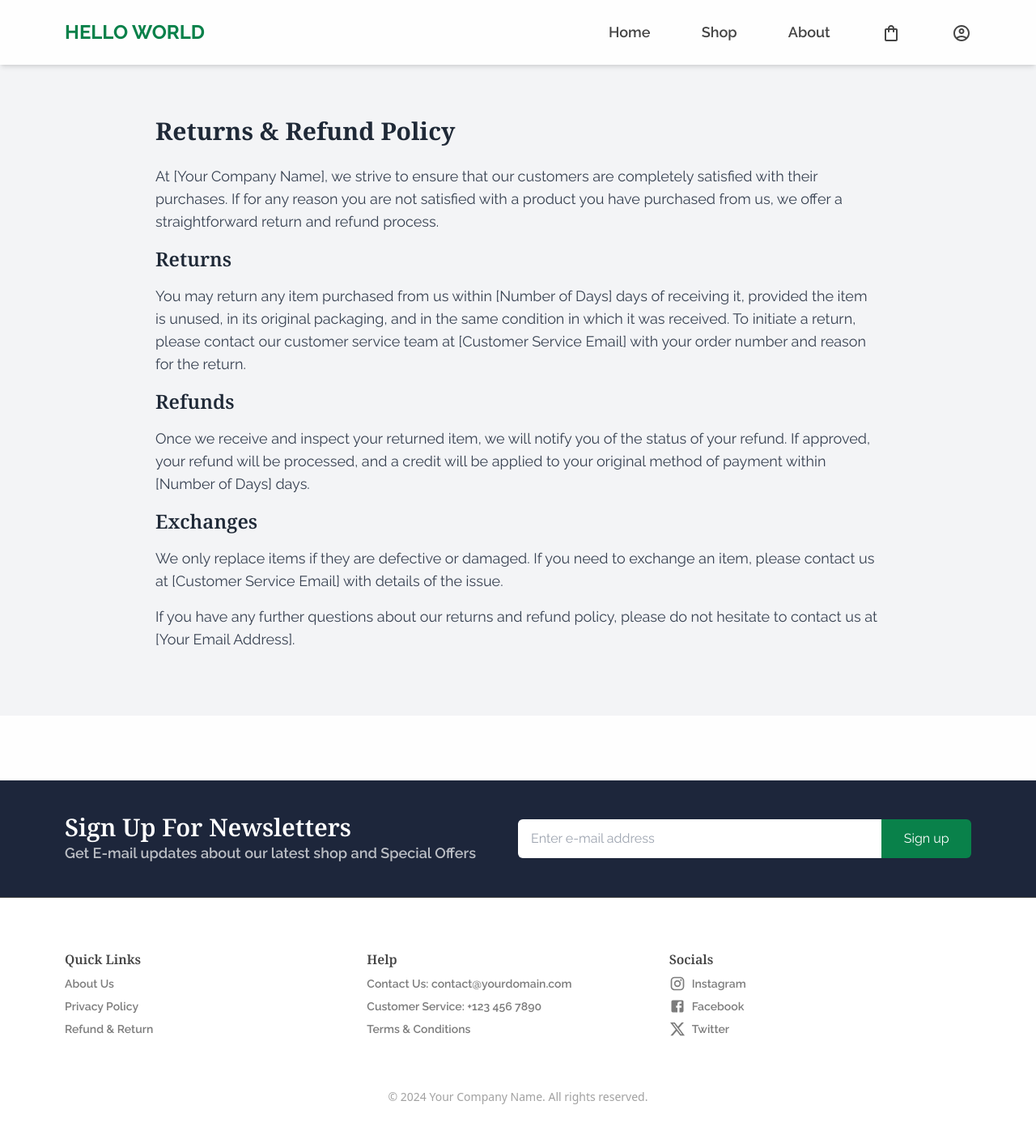
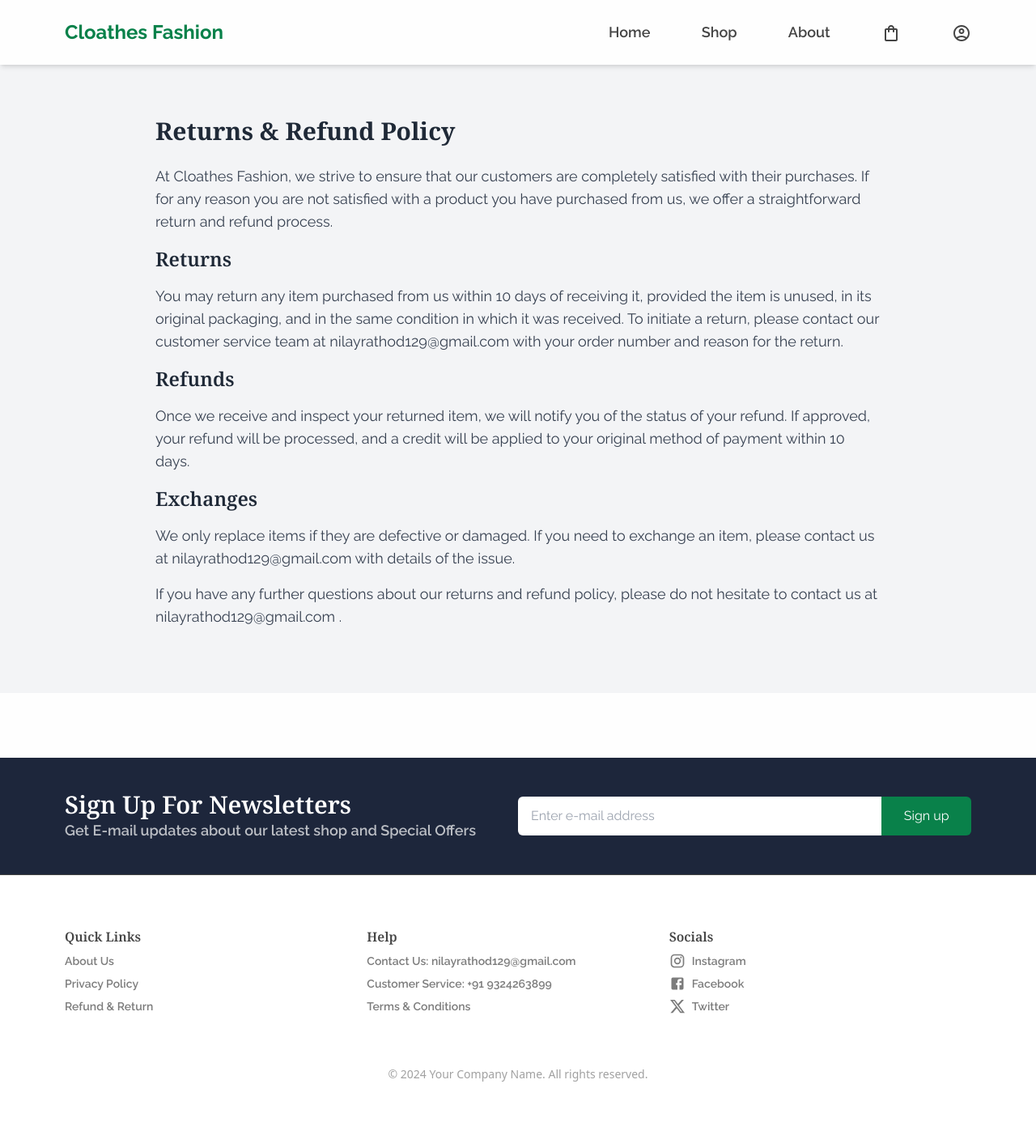
Before and after one commit to 13NILAY/OuthouseProject, a React (Vite) app: page /refund-policy in a window 1280 px wide. Shown: the top 1402 px of the page at 81% size. Built offline with nearby package versions, Linux system fonts and the light colour scheme.

Commit message:
Cloathes Fashion

```diff
--- a/src/Components/Footer/FooterLinks.jsx
+++ b/src/Components/Footer/FooterLinks.jsx
@@ -23,8 +23,8 @@ const FooterLinks = () => {
         <div className="flex flex-col w-1/3 max-[520px]:w-full mb-8">
           <h2 className="font-headings text-base font-semibold text-typography mb-2">Help</h2>
           <ul className="font-texts text-sm font-semibold text-typography/70 space-y-2">
-            <li>Contact Us: contact@yourdomain.com</li>
-            <li>Customer Service: +123 456 7890</li>
+            <li>Contact Us: nilayrathod129@gmail.com </li>
+            <li>Customer Service: +91 9324263899</li>
             <li>Terms & Conditions</li>
           </ul>
         </div>
--- a/src/Components/Header/Header.jsx
+++ b/src/Components/Header/Header.jsx
@@ -4,6 +4,7 @@ import AccountCircleOutlinedIcon from '@mui/icons-material/AccountCircleOutlined
 import ShoppingBagOutlinedIcon from '@mui/icons-material/ShoppingBagOutlined';
 import MenuIcon from '@mui/icons-material/Menu';
 import CloseIcon from '@mui/icons-material/Close';
+import logo from "../../assets/logo.png"
 
 const Header = () => {
   const [sidebar, setSidebar] = useState(false);
@@ -24,7 +25,7 @@ const Header = () => {
         <nav className="flex justify-between items-center w-full">
           {/* Logo Section */}
           <div className="text-2xl font-bold text-primary">
-            <Link to="/">HELLO WORLD</Link>
+            <Link to="/">Cloathes Fashion </Link>
           </div>
 
           {/* Navigation Links */}
--- a/src/Components/Pages/About/AboutUs.jsx
+++ b/src/Components/Pages/About/AboutUs.jsx
@@ -6,16 +6,16 @@ const AboutUs = () => {
       <div className="max-w-4xl mx-auto">
         <h1 className="font-headings text-3xl font-bold text-gray-800 mb-6">About Us</h1>
         <p className="font-texts text-lg text-gray-700 mb-4">
-          Welcome to [Your Company Name], where we believe in delivering the highest quality products and services to our customers. Founded in [Year], we have grown from a small startup to a trusted name in the industry. Our journey has been fueled by a passion for innovation, a commitment to customer satisfaction, and a dedication to excellence.
+          Welcome to Cloathes Fashion , where we believe in delivering the highest quality products and services to our customers. Founded in 2024, we have grown from a small startup to a trusted name in the industry. Our journey has been fueled by a passion for innovation, a commitment to customer satisfaction, and a dedication to excellence.
         </p>
         <p className="font-texts text-lg text-gray-700 mb-4">
-          At [Your Company Name], we specialize in [describe your main products/services]. Our team of experienced professionals works tirelessly to ensure that every product we offer meets the highest standards of quality. We are proud of our commitment to sustainability and our efforts to reduce our environmental footprint.
+          At Cloathes Fashion, we specialize in modern ,wonderful and comfortable cloathes. Our team of experienced professionals works tirelessly to ensure that every product we offer meets the highest standards of quality. We are proud of our commitment to sustainability and our efforts to reduce our environmental footprint.
         </p>
         <p className="font-texts text-lg text-gray-700 mb-4">
           Our mission is to create value for our customers by offering superior products and exceptional customer service. We believe in building lasting relationships with our customers, partners, and the communities we serve.
         </p>
         <p className="font-texts text-lg text-gray-700 mb-4">
-          Thank you for choosing [Your Company Name]. We look forward to serving you and exceeding your expectations.
+          Thank you for choosing Cloathes Fashion. We look forward to serving you and exceeding your expectations.
         </p>
       </div>
     </div>
--- a/src/Components/Pages/About/PrivacyPolicy.jsx
+++ b/src/Components/Pages/About/PrivacyPolicy.jsx
@@ -6,7 +6,7 @@ const PrivacyPolicy = () => {
       <div className="max-w-4xl mx-auto">
         <h1 className="font-headings text-3xl font-bold text-gray-800 mb-6">Privacy Policy</h1>
         <p className="font-texts text-lg text-gray-700 mb-4">
-          Your privacy is important to us at [Your Company Name]. This Privacy Policy explains how we collect, use, and protect your personal information when you visit our website or use our services.
+          Your privacy is important to us at Cloathes Fashion. This Privacy Policy explains how we collect, use, and protect your personal information when you visit our website or use our services.
         </p>
         <h2 className="font-headings text-2xl font-semibold text-gray-800 mb-4">Information We Collect</h2>
         <p className="font-texts text-lg text-gray-700 mb-4">
@@ -25,7 +25,7 @@ const PrivacyPolicy = () => {
           By using our site, you consent to our website's privacy policy. We reserve the right to update or modify this policy at any time, and we encourage you to review this policy periodically.
         </p>
         <p className="font-texts text-lg text-gray-700 mb-4">
-          If you have any questions about this Privacy Policy, please contact us at [Your Email Address].
+          If you have any questions about this Privacy Policy, please contact us at nilayrathod129@gmail.com .
         </p>
       </div>
     </div>
--- a/src/Components/Pages/About/RefundPolicy.jsx
+++ b/src/Components/Pages/About/RefundPolicy.jsx
@@ -6,22 +6,22 @@ const RefundPolicy = () => {
       <div className="max-w-4xl mx-auto">
         <h1 className="font-headings text-3xl font-bold text-gray-800 mb-6">Returns & Refund Policy</h1>
         <p className="font-texts text-lg text-gray-700 mb-4">
-          At [Your Company Name], we strive to ensure that our customers are completely satisfied with their purchases. If for any reason you are not satisfied with a product you have purchased from us, we offer a straightforward return and refund process.
+          At Cloathes Fashion, we strive to ensure that our customers are completely satisfied with their purchases. If for any reason you are not satisfied with a product you have purchased from us, we offer a straightforward return and refund process.
         </p>
         <h2 className="font-headings text-2xl font-semibold text-gray-800 mb-4">Returns</h2>
         <p className="font-texts text-lg text-gray-700 mb-4">
-          You may return any item purchased from us within [Number of Days] days of receiving it, provided the item is unused, in its original packaging, and in the same condition in which it was received. To initiate a return, please contact our customer service team at [Customer Service Email] with your order number and reason for the return.
+          You may return any item purchased from us within 10 days of receiving it, provided the item is unused, in its original packaging, and in the same condition in which it was received. To initiate a return, please contact our customer service team at nilayrathod129@gmail.com with your order number and reason for the return.
         </p>
         <h2 className="font-headings text-2xl font-semibold text-gray-800 mb-4">Refunds</h2>
         <p className="font-texts text-lg text-gray-700 mb-4">
-          Once we receive and inspect your returned item, we will notify you of the status of your refund. If approved, your refund will be processed, and a credit will be applied to your original method of payment within [Number of Days] days.
+          Once we receive and inspect your returned item, we will notify you of the status of your refund. If approved, your refund will be processed, and a credit will be applied to your original method of payment within 10 days.
         </p>
         <h2 className="font-headings text-2xl font-semibold text-gray-800 mb-4">Exchanges</h2>
         <p className="font-texts text-lg text-gray-700 mb-4">
-          We only replace items if they are defective or damaged. If you need to exchange an item, please contact us at [Customer Service Email] with details of the issue.
+          We only replace items if they are defective or damaged. If you need to exchange an item, please contact us at nilayrathod129@gmail.com with details of the issue.
         </p>
         <p className="font-texts text-lg text-gray-700 mb-4">
-          If you have any further questions about our returns and refund policy, please do not hesitate to contact us at [Your Email Address].
+          If you have any further questions about our returns and refund policy, please do not hesitate to contact us at nilayrathod129@gmail.com .
         </p>
       </div>
     </div>
```
Also changed, not shown: src/assets/logo.png (added).
